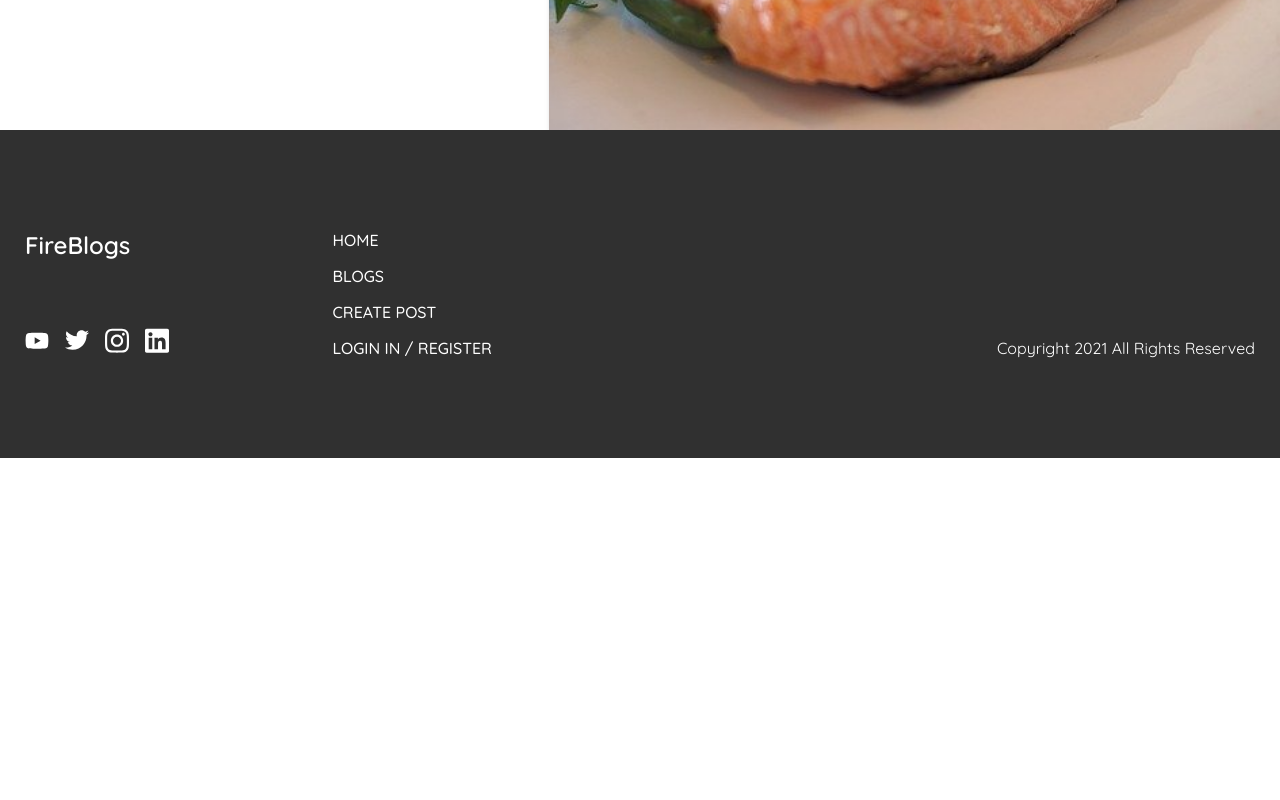
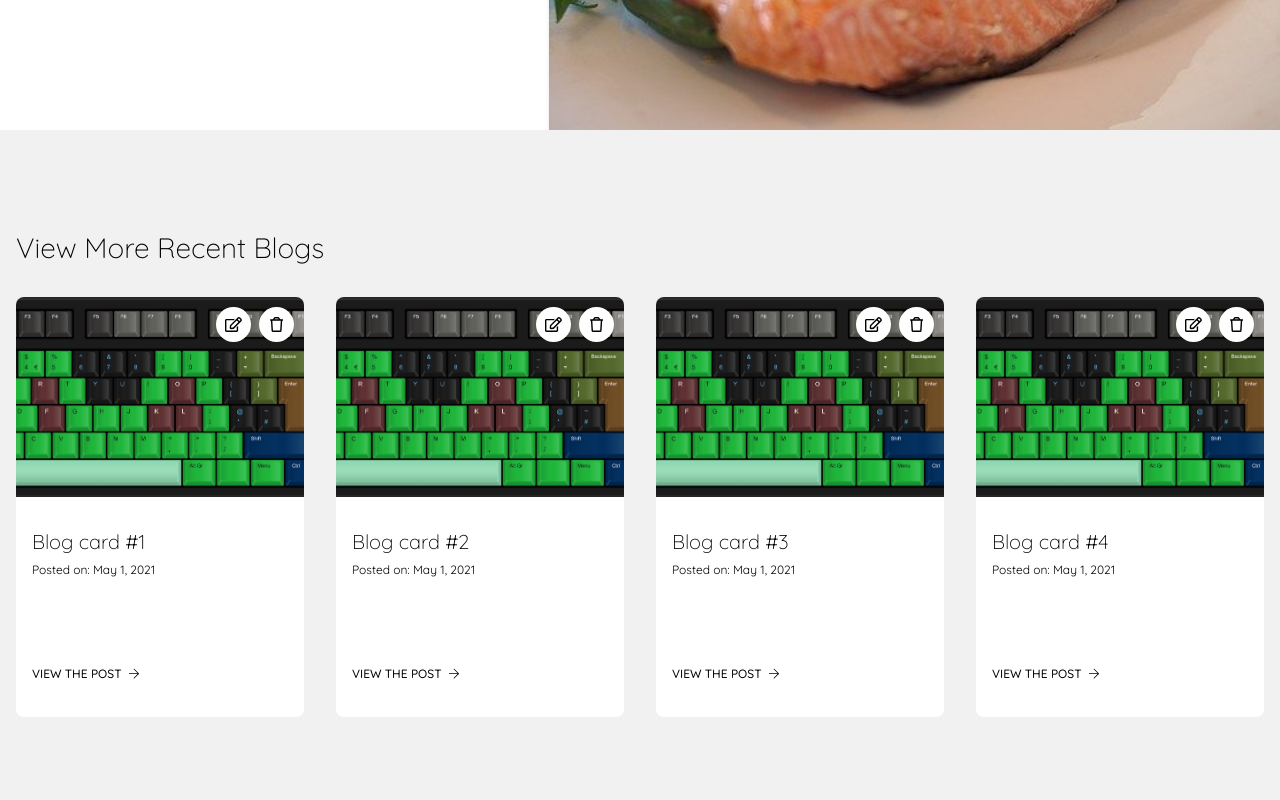
Before and after one commit to Luismrtz/Enamel-Pins-Blog, a Vue app: page / in a window 1280 px wide. Shown: the part 1900-2700 px from the top of the page. Before the commit the page ends 2358 px from the top, so only its background shows below. Built offline with nearby package versions, Linux system fonts and the light colour scheme; what vue2-editor would draw is missing.

Commit message:
added blog card to home page

```diff
--- /dev/null
+++ b/src/components/BlogCard.vue
@@ -0,0 +1,131 @@
+<template>
+
+      <div class="blog-card">
+          <div class="icons">
+              <div class="icon">
+                  <Edit class="edit"/>
+              </div>
+              <div class="icon">
+                  <Delete class="delete"/>
+              </div>
+          </div>
+
+      <img :src="require(`../assets/blogCards/${post.blogCoverPhoto}.jpg`)" alt="">
+      <div class="info">
+          <h4>{{post.blogTitle}}</h4>
+          <h6>Posted on: {{post.blogDate}}</h6>
+          <router-link class="link" to="#">
+              View The Post <Arrow class="arrow"/>
+          </router-link>
+      </div>
+ </div>
+</template>
+
+
+
+
+<script>
+import Arrow from '../assets/Icons/arrow-right-light.svg'
+import Edit from '../assets/Icons/edit-regular.svg'
+import Delete from '../assets/Icons/trash-regular.svg'
+export default {
+    name: "blogCard",
+    props: ['post'],
+    components: {
+        Arrow, Edit, Delete}
+}
+</script>
+
+<style lang="scss" scoped>
+.blog-card {
+  position: relative;
+  cursor: pointer;
+  display: flex;
+  flex-direction: column;
+  border-radius: 8px;
+  background-color: #fff;
+  min-height: 420px;
+  transition: 0.5s ease all;
+  &:hover {
+    transform: rotateZ(-1deg) scale(1.01);
+    box-shadow: 0 4px 6px -1px rgba(0, 0, 0, 0.1), 0 2px 4px -1px rgba(0, 0, 0, 0.06);
+  }
+  .icons {
+    display: flex;
+    position: absolute;
+    top: 10px;
+    right: 10px;
+    z-index: 99;
+    .icon {
+      display: flex;
+      justify-content: center;
+      align-items: center;
+      width: 35px;
+      height: 35px;
+      border-radius: 50%;
+      background-color: #fff;
+      transition: 0.5s ease all;
+      &:hover {
+        background-color: #303030;
+        .edit,
+        .delete {
+          path {
+            fill: #fff;
+          }
+        }
+      }
+      &:nth-child(1) {
+        margin-right: 8px;
+      }
+      .edit,
+      .delete {
+        pointer-events: none;
+        height: 15px;
+        width: auto;
+      }
+    }
+  }
+  img {
+    display: block;
+    border-radius: 8px 8px 0 0;
+    z-index: 1;
+    width: 100%;
+    min-height: 200px;
+    object-fit: cover;
+  }
+  .info {
+    display: flex;
+    flex-direction: column;
+    height: 100%;
+    z-index: 3;
+    padding: 32px 16px;
+    color: #000;
+    h4 {
+      padding-bottom: 8px;
+      font-size: 20px;
+      font-weight: 300;
+    }
+    h6 {
+      font-weight: 400;
+      font-size: 12px;
+      padding-bottom: 16px;
+    }
+    .link {
+      display: inline-flex;
+      align-items: center;
+      margin-top: auto;
+      font-weight: 500;
+      padding-top: 20px;
+      font-size: 12px;
+      padding-bottom: 4px;
+      transition: 0.5s ease-in all;
+      &:hover {
+        color: rgba(48, 48, 48, 0.8);
+      }
+      .arrow {
+        width: 10px;
+      }
+    }
+  }
+}
+</style>
--- a/src/views/Home.vue
+++ b/src/views/Home.vue
@@ -5,16 +5,33 @@
      <!--//? making these reusable by passing DOWN props FROM HOME -> BlogPost [ex. passing to banners] -->
     <BlogPost :post="welcomeScreen"/>
     <BlogPost :post="post" v-for="(post, index) in sampleBlogPost" :key="index" />
+    <div class="blog-card-wrap">
+      <div class="container">
+        <h3>View More Recent Blogs</h3>
+        <div class="blog-cards">
+          <BlogCard :post="post" v-for="(post,index) in sampleBlogCards" :key="index"/>
+        </div>
+      </div>
+    </div>
+    <div class="updates">
+      <div class="container">
+        <h2>Never miss a post.  Register for your stuff and things now!</h2>
+        <router-link class="router-button" to="#">
+          Register for ENAMEL PIN BLOGS <Arrow class="arrow arrow-light"/>
+        </router-link>
+      </div>
+    </div>
   </div>
 </template>
 
 <script>
 // @ is an alias to /src
 import BlogPost from '../components/BlogPost.vue'
-
+import BlogCard from '../components/BlogCard.vue'
+import Arrow from '../assets/Icons/arrow-right-light.svg'
 export default {
   name: 'Home',
-  components: { BlogPost},
+  components: { BlogPost, BlogCard, Arrow},
     data() {
       return {
         welcomeScreen: {
@@ -36,12 +53,17 @@ export default {
             blogCoverPhoto: "salmon",
           },
         ],
+        sampleBlogCards: [
+          {blogTitle: "Blog card #1", blogCoverPhoto: "nightFroog", blogDate:"May 1, 2021"},
+          {blogTitle: "Blog card #2", blogCoverPhoto: "nightFroog", blogDate:"May 1, 2021"},
+          {blogTitle: "Blog card #3", blogCoverPhoto: "nightFroog", blogDate:"May 1, 2021"},
+          {blogTitle: "Blog card #4", blogCoverPhoto: "nightFroog", blogDate:"May 1, 2021"},
+        ],
 
       };
     }
 }
 </script>
-
 <style lang="scss" scoped>
 .blog-card-wrap {
   h3 {
@@ -57,6 +79,7 @@ export default {
     flex-direction: column;
     align-items: center;
     @media (min-width: 800px) {
+      //! flex left to right when ABOVE 799px
       padding: 125px 25px;
       flex-direction: row;
     }
@@ -65,12 +88,15 @@ export default {
       font-size: 14px;
       text-decoration: none;
       @media (min-width: 800px) {
+        //! these media queries are working from mobile-> desktop
+        // pushes the button to right hand side when we are ABOVE 799px
         margin-left: auto;
       }
     }
     h2 {
       font-weight: 300;
       font-size: 32px;
+      // take up 100% of width when SMALLER than 425px
       max-width: 425px;
       width: 100%;
       text-align: center;
```
Also changed, not shown: src/assets/blogCards/nightFroog.jpg (renamed from src/assets/blogCards/MidnightFroog (2).PNG).
